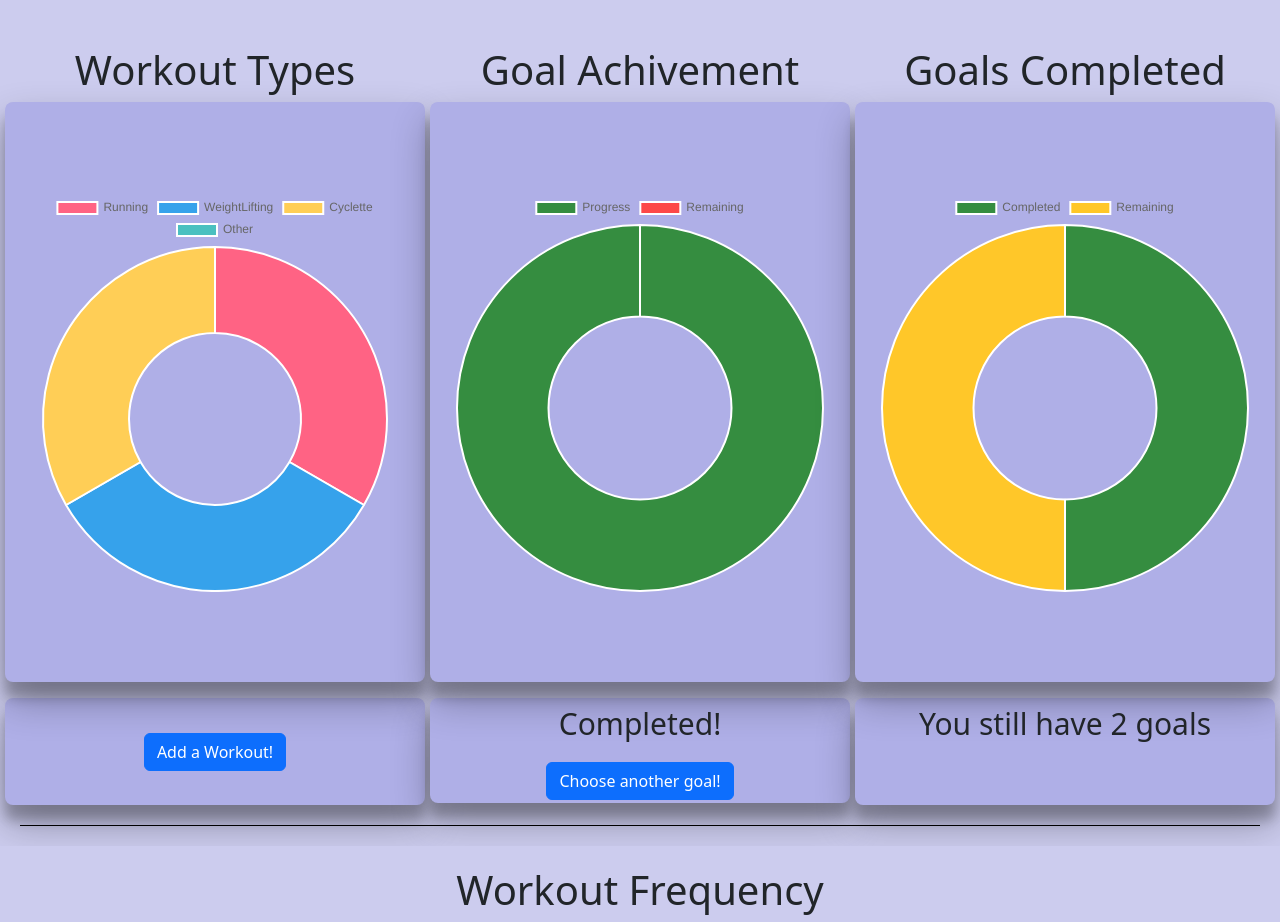
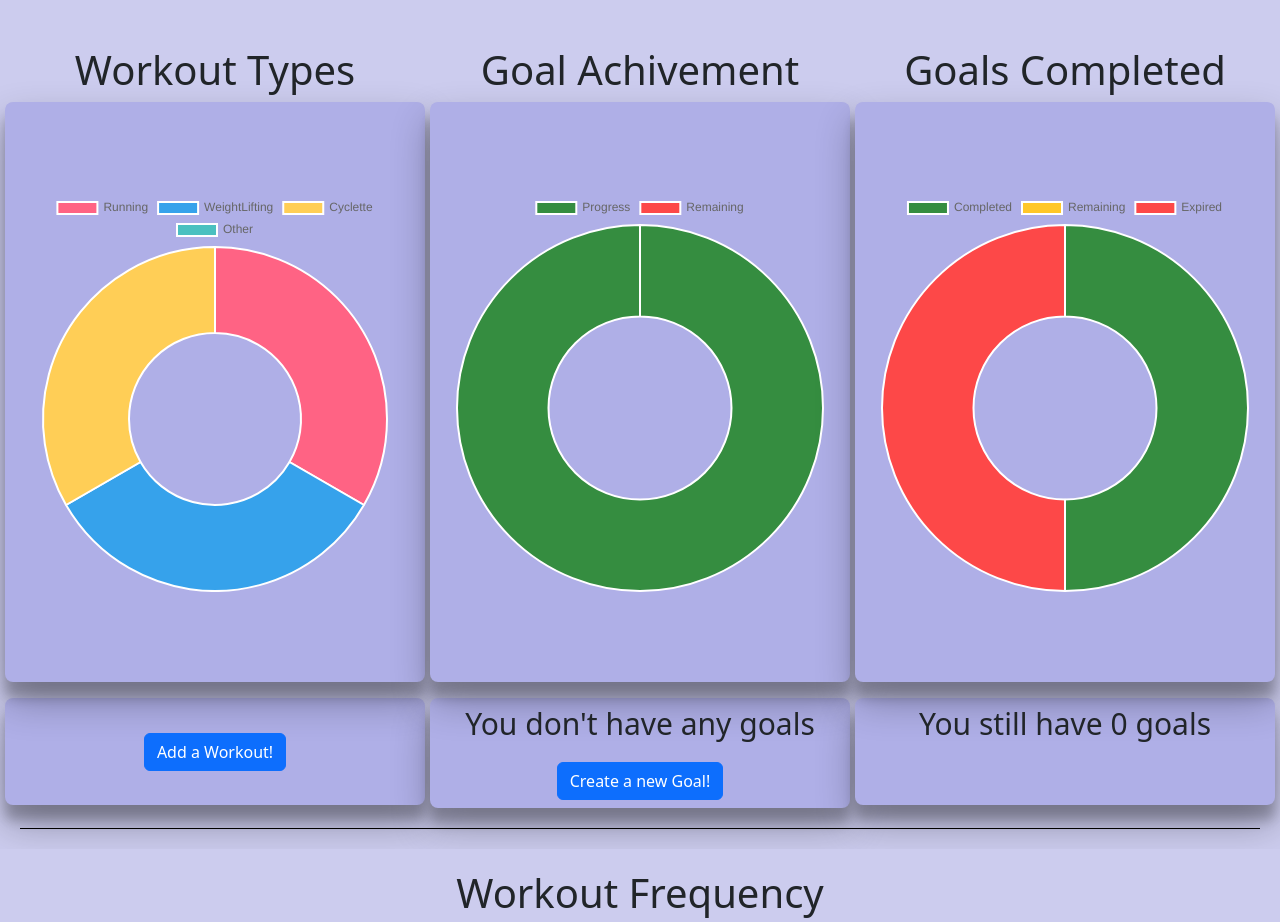
Before and after one commit to Deste-user/FitnessApp, a Django app: page / in a window 1280 px wide. Shown: the part 403-1325 px from the top of the page. Run offline with Django 4.2, Linux system fonts and the light colour scheme; a user stored in the database is signed in; data comes from the database, SQL or seed files in the repository; both versions use the stored data as it was after the commit; some libraries are stand-ins or nearby versions.

Commit message:
Another Commit

```diff
--- a/obiettivi/admin.py
+++ b/obiettivi/admin.py
@@ -4,6 +4,6 @@
 
 
 class GoalAdmin(admin.ModelAdmin):
-    list_display = ['utente', 'cal', 'CaloriesGoal', 'is_completed', 'is_selected', 'deadline']
+    list_display = ['utente', 'cal', 'CaloriesGoal', 'is_completed', 'is_selected', 'deadline','is_expired']
 
 admin.site.register(GoalModel, GoalAdmin)
--- a/obiettivi/models.py
+++ b/obiettivi/models.py
@@ -33,8 +33,12 @@
     def is_deadline_expired(self):
         today = date.today()
         if self.deadline < today:
+            self.is_expired = True
+            self.save()
             return True
         else:
+            self.is_expired = False
+            self.save()
             return False
 
     deadline = models.DateField(blank=True, null=True)
@@ -47,4 +51,5 @@
     CaloriesGoal = models.IntegerField(default=0, blank=False, null=False)
     is_selected = models.BooleanField(default=False)
     is_completed = models.BooleanField(default=False)
+    is_expired = models.BooleanField(default=False)
     cal = models.IntegerField(default=0)
--- a/pages/views.py
+++ b/pages/views.py
@@ -29,14 +29,16 @@
     # Converti le date in stringhe nel formato 'yyyy-mm-dd'
     dates = [entry['date'].strftime('%Y-%m-%d') for entry in workout_counts]
     completed = GoalModel.objects.filter(utente=user,is_completed=True).count()
-    to_complete = GoalModel.objects.filter(utente=user,is_completed=False).count()
+    to_complete = GoalModel.objects.filter(utente=user,is_completed=False,is_expired=False).count()
+    expired = GoalModel.objects.filter(utente=user,is_expired=True).count()
     all_goals = GoalModel.objects.filter(utente=user).count()
+
 
     goal = GoalModel.objects.filter(utente=user, is_selected=True).first()
     if goal is not None:
         cal_burned = goal.cal
         cal_goal = goal.CaloriesGoal
         deadline = goal.deadline
-        return render(request, 'home.html', {'workout_types': workout_types, 'dates': dates, 'counts': counts,'cal_burned':cal_burned,'cal_goal':cal_goal,'is_completed':goal.is_completed,'completed':completed,'remaining':to_complete ,'deadline':deadline,'all_goals':all_goals})
+        return render(request, 'home.html', {'workout_types': workout_types, 'dates': dates, 'counts': counts,'cal_burned':cal_burned,'cal_goal':cal_goal,'is_completed':goal.is_completed,'completed':completed,'remaining':to_complete ,'deadline':deadline,'all_goals':all_goals,'expired':expired})
     else:
         return render(request, 'home.html', {'workout_types': workout_types, 'dates': dates, 'counts': counts,'completed':completed,'remaining':to_complete,'all_goals':all_goals })
--- a/templates/home.html
+++ b/templates/home.html
@@ -229,14 +229,15 @@
    document.addEventListener("DOMContentLoaded",function(){
      var completed = {{ completed }};
      var remaining = {{ remaining }};
+     var expired = {{ expired }};
         var ctx = document.getElementById("CompletedChart").getContext("2d");
         var CompletedChart = new Chart(ctx, {
           type: "doughnut",
           data: {
-            labels: ["Completed", "Remaining"],
+            labels: ["Completed", "Remaining","Expired"],
             datasets: [{
-              data: [completed, remaining],
-              backgroundColor: ["#358d40", "#ffc729"],
+              data: [completed, remaining, expired],
+              backgroundColor: ["#358d40", "#ffc729", "#fd4848"],
             }],
           },
           options: {
--- a/workouts/views.py
+++ b/workouts/views.py
@@ -1,7 +1,6 @@
 from django.contrib.auth.decorators import login_required
 from django.contrib.auth.mixins import LoginRequiredMixin
 from django.core.exceptions import ObjectDoesNotExist
-from django.core.mail.backends import console
 from django.shortcuts import render
 from django.urls import reverse_lazy
 from django.views.generic import FormView, DeleteView, UpdateView
```
Also changed, not shown: db.sqlite3, obiettivi/migrations/0012_goalmodel_is_expired.py (added).
